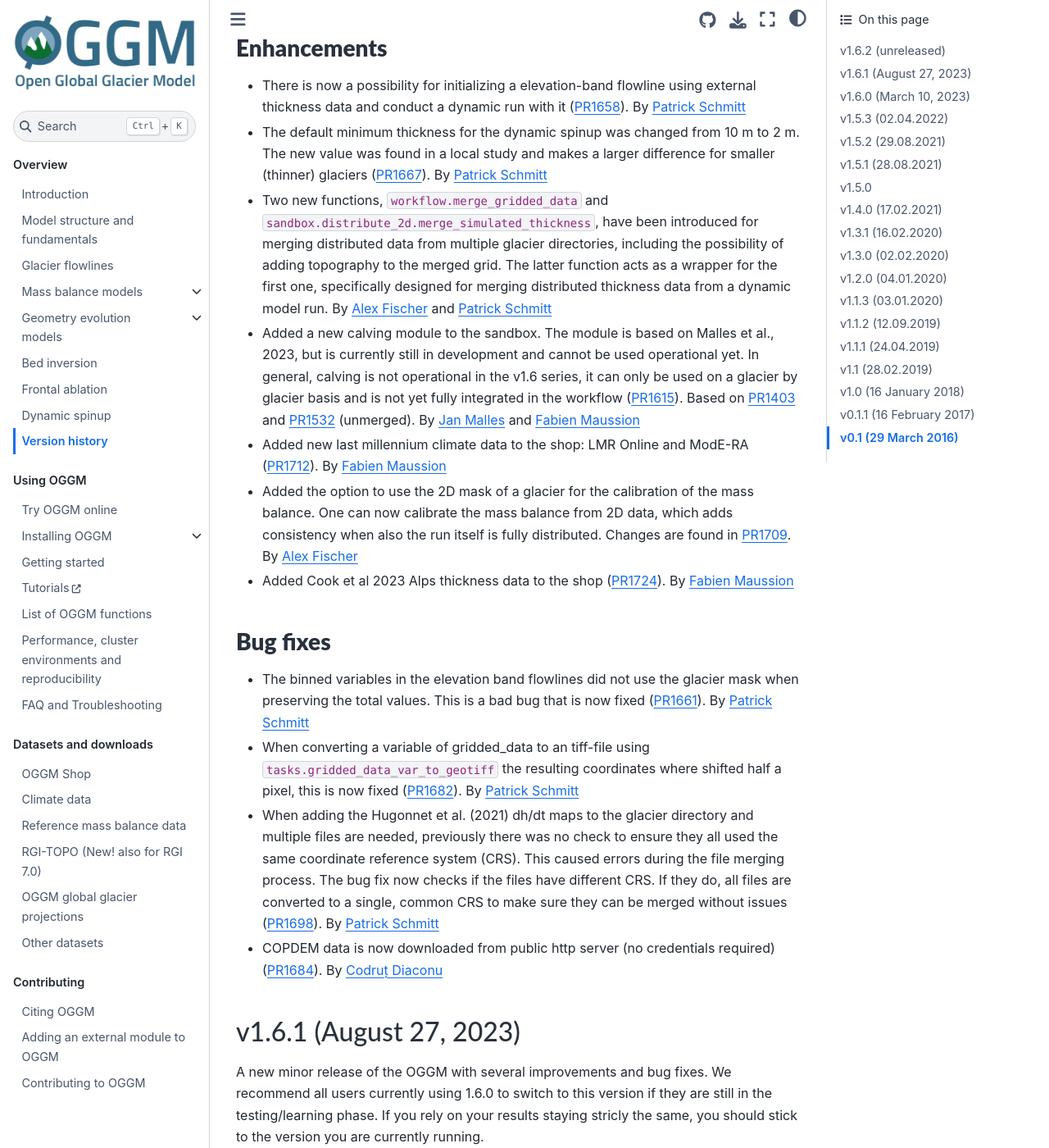
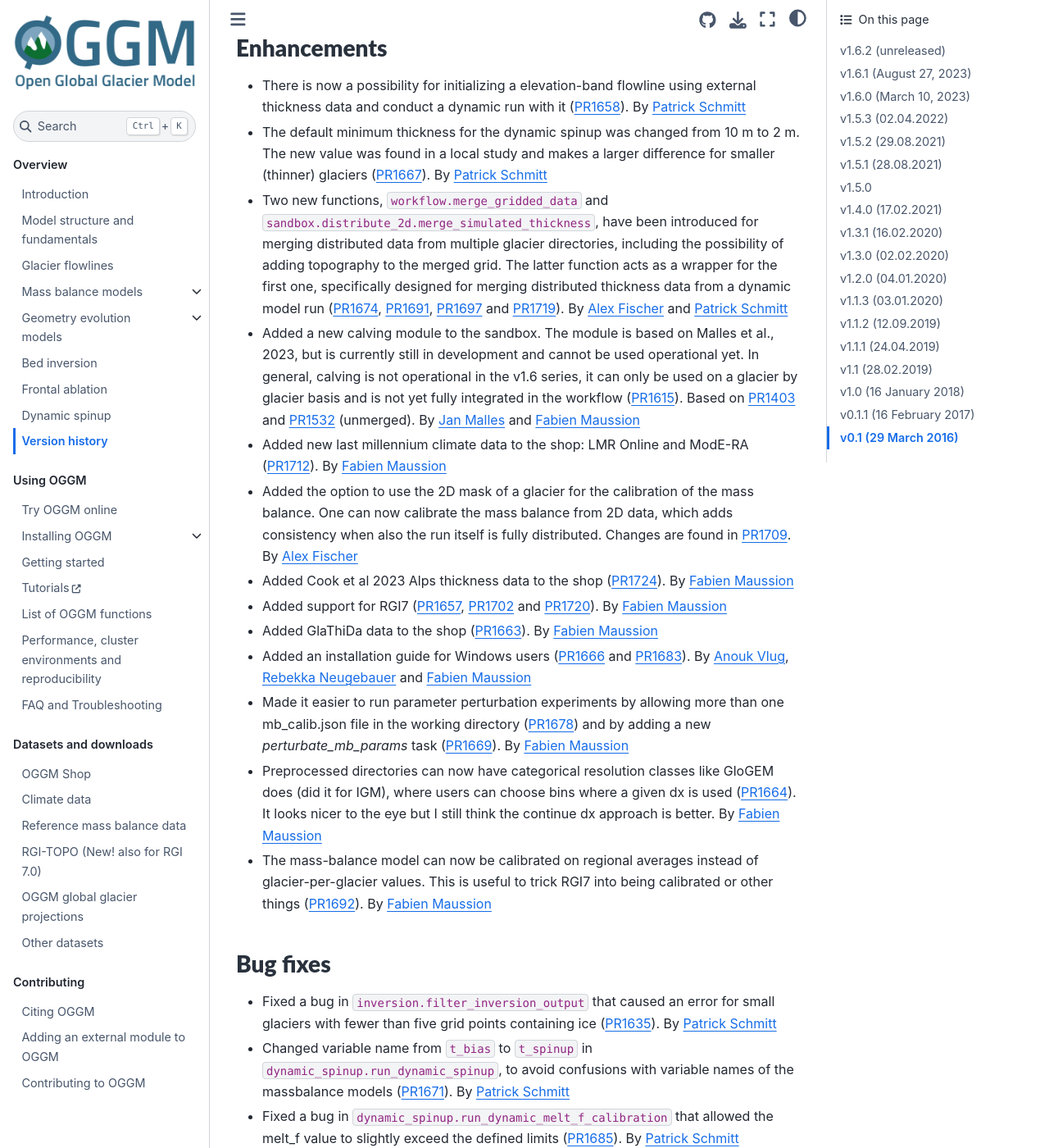
Before and after one commit to OGGM/oggm, a Sphinx documentation site: the page built from docs/whats-new.rst, in a window 1280 px wide and 1400 px high, scrolled down 201 px. Shown: the whole window at 82% size. Built offline with Sphinx 7.4.7 and the Sphinx Book theme 1.1.4, drawn with Linux system fonts in a browser that asks for light colours; the version number could not be read and is left out.

Commit message:
Add missing PR's to whats-new (#1727)
* add PR numbers of merge_gridded_data in whats-new

* added several entries in whats-new

* complete

---------

Co-authored-by: Fabien Maussion <fabien.maussion@bristol.ac.uk>

```diff
--- a/docs/whats-new.rst
+++ b/docs/whats-new.rst
@@ -21,7 +21,8 @@ Enhancements
   for merging distributed data from multiple glacier directories, including
   the possibility of adding topography to the merged grid. The latter function
   acts as a wrapper for the first one, specifically designed for merging
-  distributed thickness data from a dynamic model run.
+  distributed thickness data from a dynamic model run (:pull:`1674`,
+  :pull:`1691`, :pull:`1697` and :pull:`1719`).
   By `Alex Fischer <https://github.com/afisc>`_ and
   `Patrick Schmitt <https://github.com/pat-schmitt>`_
 - Added a new calving module to the sandbox. The module is based on
@@ -43,10 +44,43 @@ Enhancements
   By `Alex Fischer <https://github.com/afisc>`_
 - Added Cook et al 2023 Alps thickness data to the shop (:pull:`1724`).
   By `Fabien Maussion <https://github.com/fmaussion>`_
+- Added support for RGI7 (:pull:`1657`, :pull:`1702` and :pull:`1720`).
+  By `Fabien Maussion <https://github.com/fmaussion>`_
+- Added GlaThiDa data to the shop (:pull:`1663`).
+  By `Fabien Maussion <https://github.com/fmaussion>`_
+- Added an installation guide for Windows users (:pull:`1666` and :pull:`1683`).
+  By `Anouk Vlug <https://github.com/fmaussion>`_,
+  `Rebekka Neugebauer <https://github.com/rebneugebauer>`_ and
+  `Fabien Maussion <https://github.com/fmaussion>`_
+- Made it easier to run parameter perturbation experiments by
+  allowing more than one mb_calib.json file in the
+  working directory (:pull:`1678`) and by adding a new
+  `perturbate_mb_params` task (:pull:`1669`).
+  By `Fabien Maussion <https://github.com/fmaussion>`_
+- Preprocessed directories can now have categorical resolution
+  classes like GloGEM does (did it for IGM), where users can choose
+  bins where a given dx is used (:pull:`1664`). It looks nicer
+  to the eye but I still think the continue dx approach is better.
+  By `Fabien Maussion <https://github.com/fmaussion>`_
+- The mass-balance model can now be calibrated on regional averages
+  instead of glacier-per-glacier values. This is useful to trick
+  RGI7 into being calibrated or other things (:pull:`1692`).
+  By `Fabien Maussion <https://github.com/fmaussion>`_
 
 Bug fixes
 ~~~~~~~~~
 
+- Fixed a bug in ``inversion.filter_inversion_output`` that caused an error
+  for small glaciers with fewer than five grid points containing ice
+  (:pull:`1635`).
+  By `Patrick Schmitt <https://github.com/pat-schmitt>`_
+- Changed variable name from ``t_bias`` to ``t_spinup`` in
+  ``dynamic_spinup.run_dynamic_spinup``, to avoid confusions with
+  variable names of the massbalance models (:pull:`1671`).
+  By `Patrick Schmitt <https://github.com/pat-schmitt>`_
+- Fixed a bug in ``dynamic_spinup.run_dynamic_melt_f_calibration`` that allowed
+  the melt_f value to slightly exceed the defined limits (:pull:`1685`).
+  By `Patrick Schmitt <https://github.com/pat-schmitt>`_
 - The binned variables in the elevation band flowlines did not use the
   glacier mask when preserving the total values. This is a bad
   bug that is now fixed (:pull:`1661`).
```
Also changed, not shown: docs/api.rst (+12 -2 lines), 2 other files.
